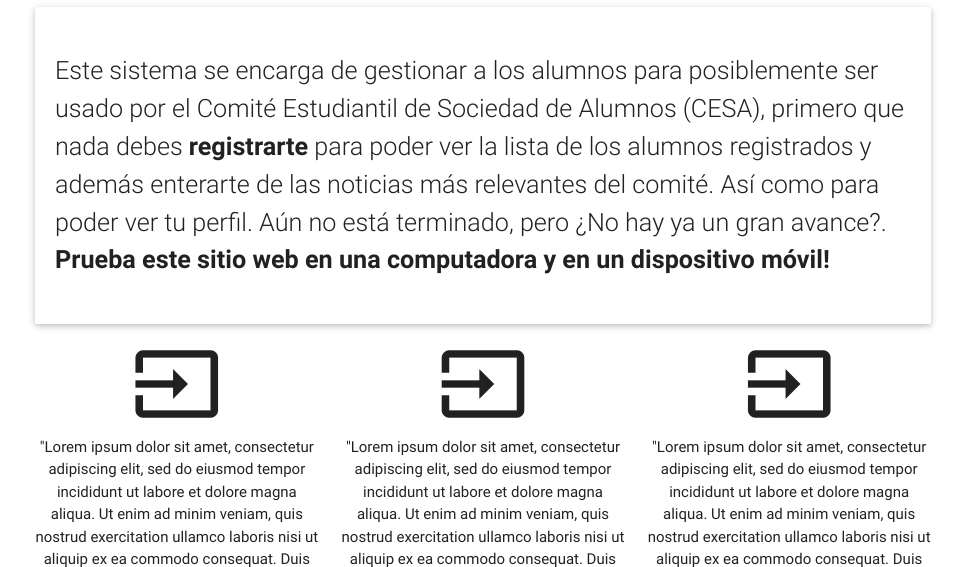
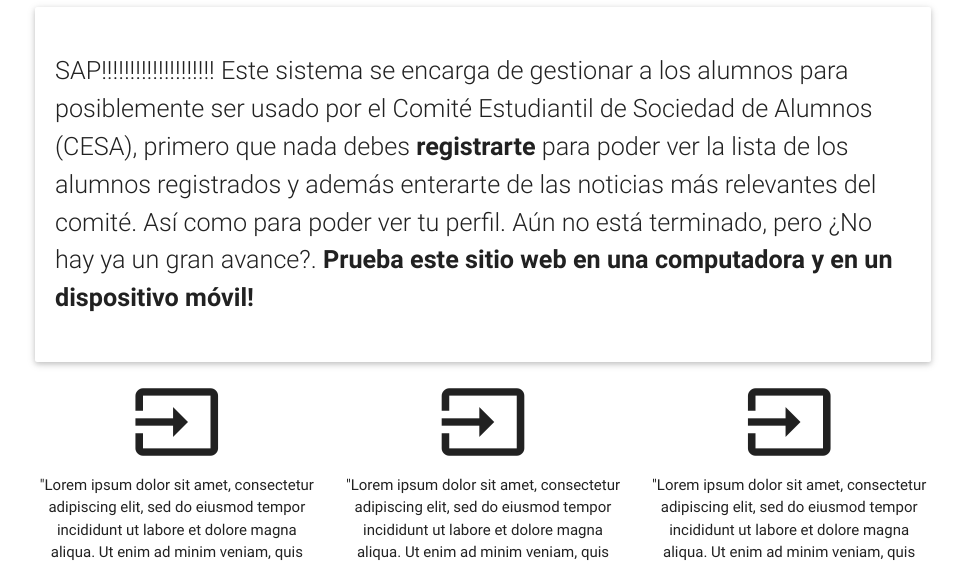
Before and after one commit to Reynald0/Real, a Django app: page / in a window 1280 px wide. Shown: the part 140-707 px from the top of the page, without its empty margins (157-1122 px from the left). Run offline with Django 3.2, Linux system fonts and the light colour scheme; some libraries are stand-ins or nearby versions.

Commit message:
Un commit normal

```diff
--- a/templates/cuentas/inicio.html
+++ b/templates/cuentas/inicio.html
@@ -6,6 +6,7 @@
 {% block contenido %}
 	<div class="card-panel hoverable">
 		<p class="flow-text">
+		SAP!!!!!!!!!!!!!!!!!!!!
 			Este sistema se encarga de gestionar a los alumnos para posiblemente ser usado por el Comité Estudiantil de Sociedad
 			de Alumnos (CESA), primero que nada debes <b>registrarte</b> para poder ver la lista de los alumnos registrados y además
 			enterarte de las noticias más relevantes del comité. Así como para poder ver tu perfil.
```
